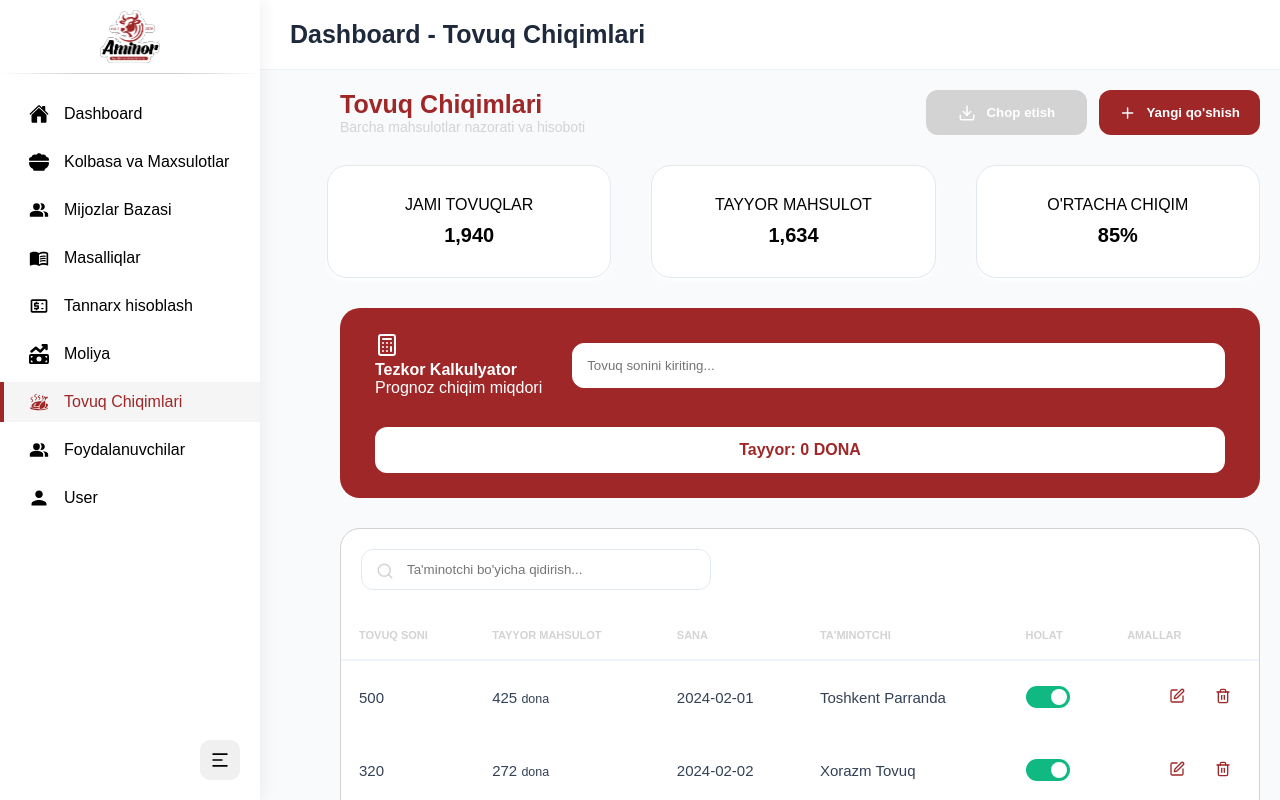
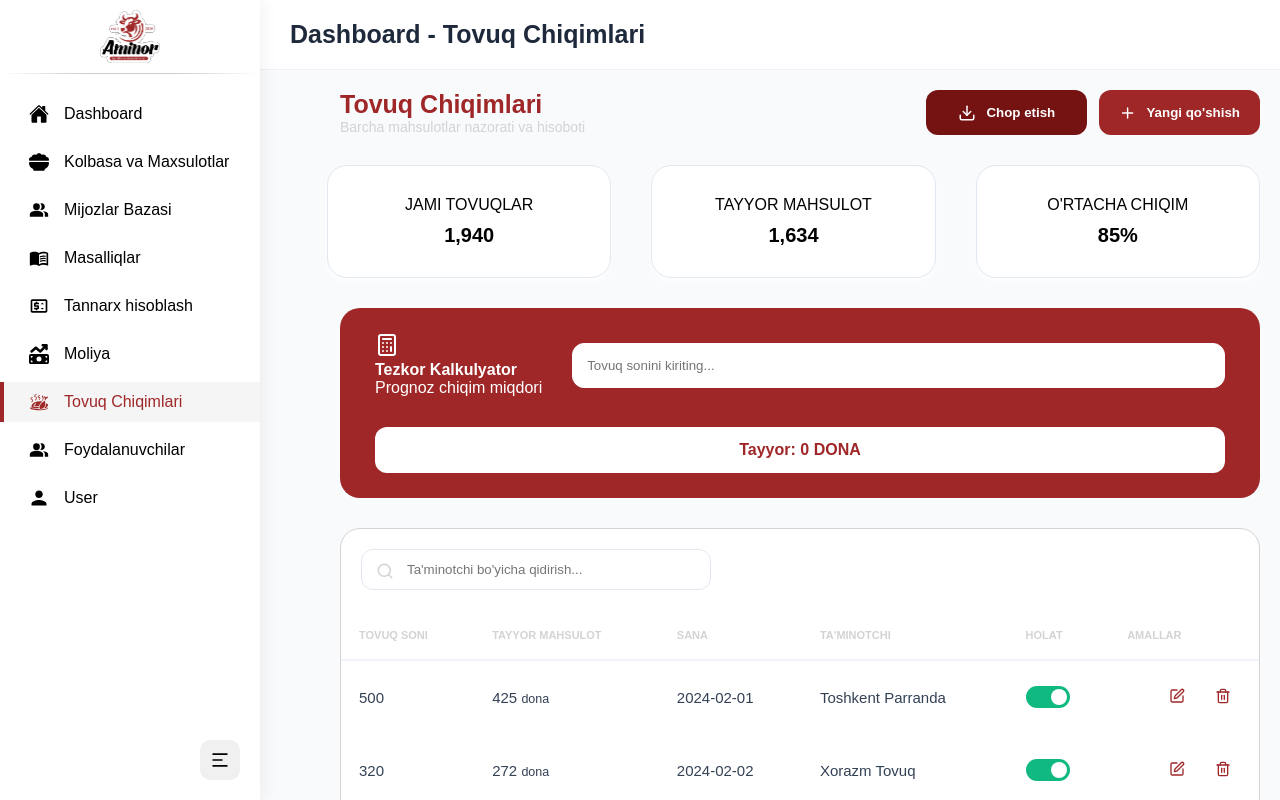
Before and after one commit to Sayyor-developer/aminor-crm, a React (Create React App) app: page /tovuqchiqim in a window 1280 px wide. In both pictures the pointer is over the button "Chop etish". Shown: the top 800 px of the page. Built offline with nearby package versions, Linux system fonts and the light colour scheme.

Commit message:
aminorss

```diff
--- a/src/pages/tovuqchiqim/tovuqchiqim.css
+++ b/src/pages/tovuqchiqim/tovuqchiqim.css
@@ -443,7 +443,7 @@
 }
 
 .tovuqchiqim-print-btn:hover {
-    background: var(--light-gray);
+    background: var(--primary-hover-color);
 }
 
 /* PDF CHOP ETILAYOTGANDA KERAKSIZLARNI YASHIRISH */
```
